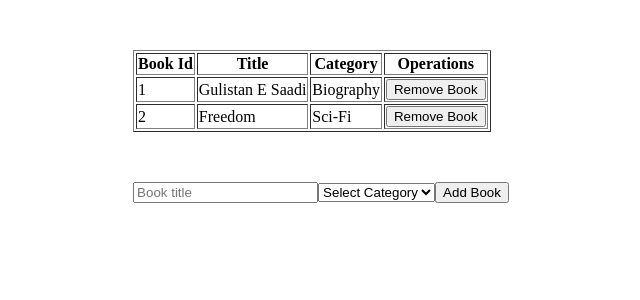
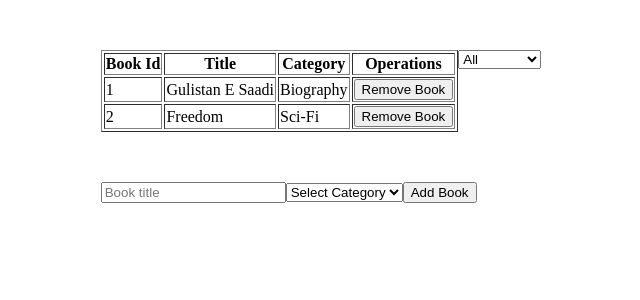
Before and after one commit to MFahadUmer/bookstore, a React (Create React App) app: page / in a window 1280 px wide. Shown: the top 300 px of the page, without its empty margins (319-959 px from the left). Built offline with nearby package versions, Linux system fonts and the light colour scheme.

Commit message:
Pass Inlet from Booklist to categoryfilter

```diff
--- /dev/null
+++ b/src/components/CategoryFilter.js
@@ -0,0 +1,17 @@
+import React from 'react';
+
+// eslint-disable-next-line react/prop-types
+const CategoryFilter = ({ handleFilterChange }) => {
+  const CATEGORIES = ['All', 'Action', 'Biography', 'History', 'Horror', 'Kids', 'Learning', 'Sci-Fi'];
+  return (
+    <div>
+      <select name="filter" onChange={e => handleFilterChange(e.target.value)}>
+        {CATEGORIES.map(value => (
+          <option key={value} value={value}>{value}</option>
+        ))}
+      </select>
+    </div>
+  );
+};
+
+export default CategoryFilter;
--- a/src/containers/BooksList.js
+++ b/src/containers/BooksList.js
@@ -3,9 +3,14 @@ import { connect } from 'react-redux';
 import PropTypes from 'prop-types';
 import Book from '../components/Book';
 import { removeBook } from '../actions';
+import CategoryFilter from '../components/CategoryFilter';
+
+const handleFilterChange = value => {
+  console.log(value);
+};
 
 const BooksList = ({ books, removeBook }) => (
-  <div>
+  <div className="booklist">
     <table border="1px">
       <thead>
         <tr>
@@ -21,6 +26,7 @@ const BooksList = ({ books, removeBook }) => (
         ))}
       </tbody>
     </table>
+    <CategoryFilter handleFilterChange={handleFilterChange} />
   </div>
 );
 
--- a/src/styles/App.css
+++ b/src/styles/App.css
@@ -5,3 +5,7 @@
   justify-content: center;
   grid-row-gap: 50px;
 }
+
+.booklist {
+  display: flex;
+}
```
Also changed, not shown: src/reducers/filter.js (added, +14 -0 lines), src/reducers/rootReducer.js (added), 1 other file (tests, documents, lock files or other folders).
